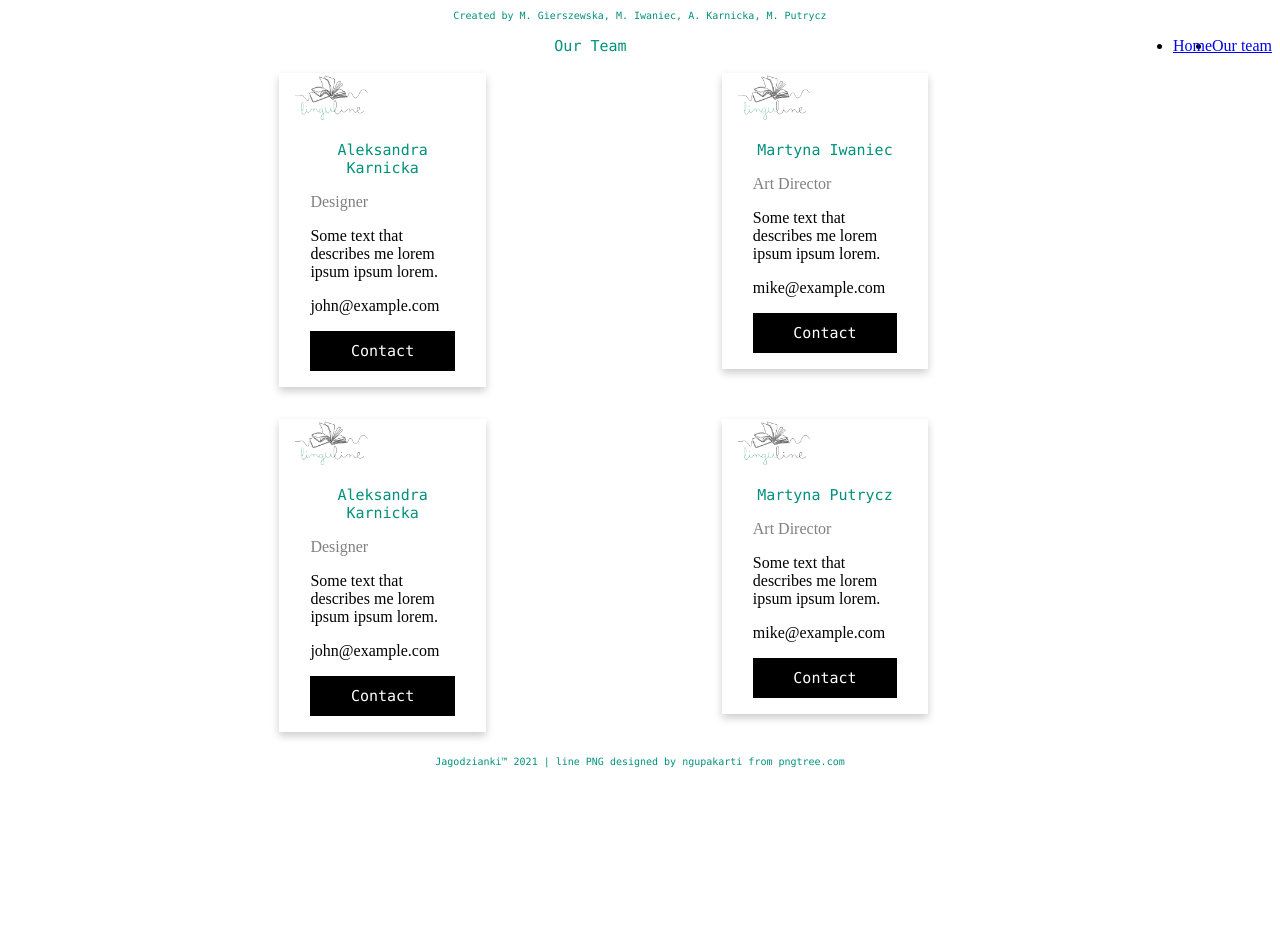
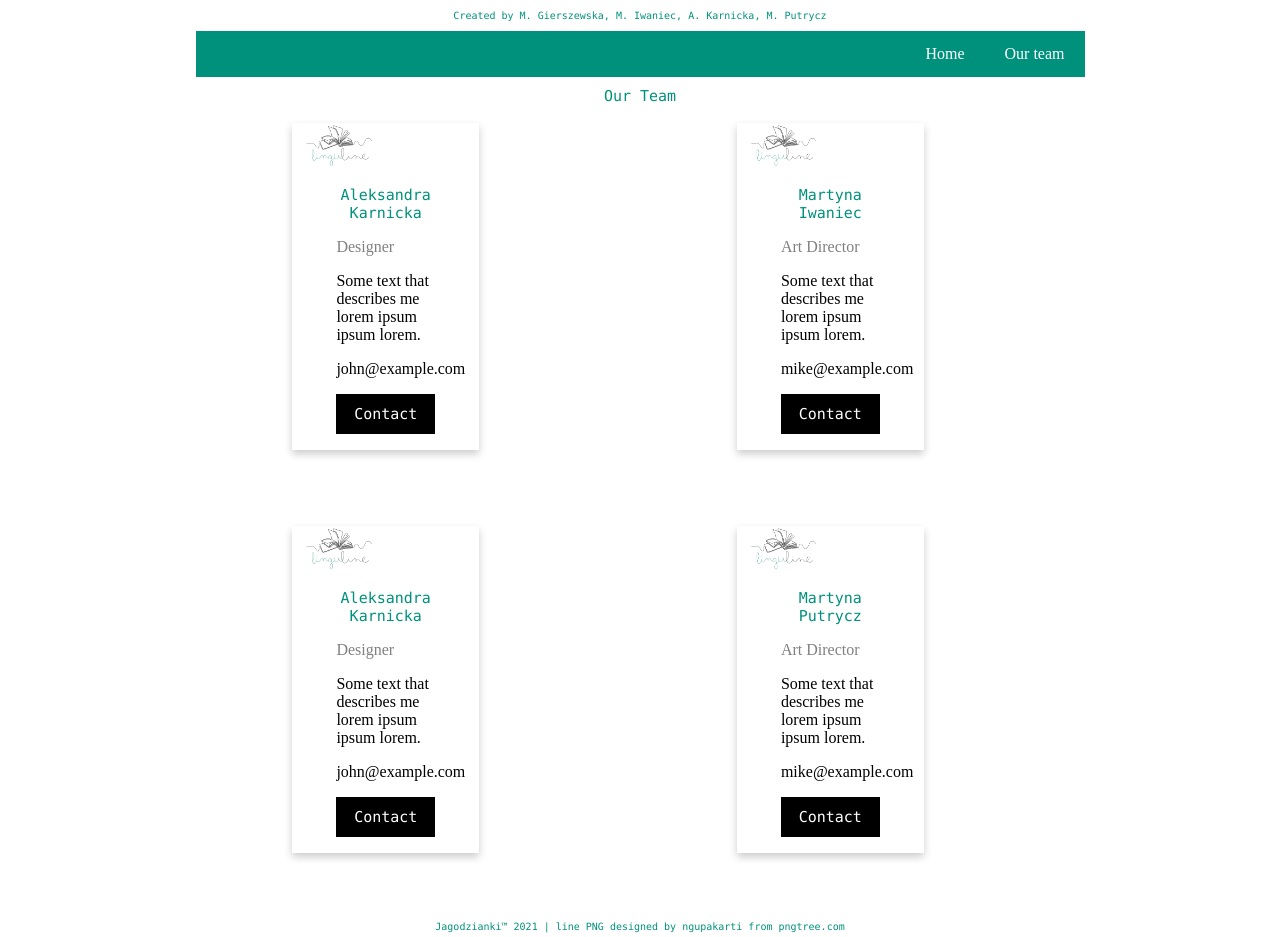
Before and after one commit to aleksandrakarnicka/Linguline, a plain HTML site: page team.html in a window 1280 px wide. Before the commit the page ends 800 px from the top, so only its background shows below. Drawn offline with nearby package versions, Linux system fonts and the light colour scheme.

Commit message:
team page, navbar

```diff
--- a/style.css
+++ b/style.css
@@ -19,6 +19,7 @@ footer {
 
 body {
     background-color:#ffffff;
+    margin: 5px;
 }
 
 h1 {
@@ -124,13 +125,12 @@ div {
 
   .navbar {
     overflow: hidden;
-    background-color: #333;
+    background-color: #00917c;
     position: sticky;
     position: -webkit-sticky;
     top: 0;
   }
 
-  /* Style the navigation bar links */
   .navbar a {
     float: left;
     display: block;
@@ -146,10 +146,9 @@ div {
     float: right;
   }
 
-  /* Change color on hover */
   .navbar a:hover {
     background-color: #ddd;
-    color: black;
+    color: rgb(63, 62, 62);
   }
 
   /* Active/current link */
@@ -158,33 +157,15 @@ div {
     color: white;
   }
 
-  /* Column container */
-  .row {
-    display: -ms-flexbox; /* IE10 */
-    display: flex;
-    -ms-flex-wrap: wrap; /* IE10 */
-    flex-wrap: wrap;
-  }
-
-  /* Create two unequal columns that sits next to each other */
-  /* Sidebar/left column */
-  .side {
-    -ms-flex: 30%; /* IE10 */
-    flex: 30%;
-    background-color: #f1f1f1;
-    padding: 20px;
-  }
-
-
 
 /* TEAM */
-
-
   .column {
     float: left;
-    width: 33.3%;
+    width:50%;
     margin-bottom: 16px;
-    padding: 0 8px;
+    padding-left: 10%;
+    padding-right: 10%;
+    padding-bottom: 5%;
   }
 
   .card {
@@ -193,7 +174,7 @@ div {
   }
 
   .about-section {
-    padding: 50px;
+    padding: 10%;
     text-align: center;
     background-color: #474e5d;
     color: white;
@@ -235,3 +216,19 @@ div {
       display: block;
     }
   }
+
+.row:after {
+    content: "";
+    display: table;
+    clear: both;
+  }
+
+* {
+    box-sizing: border-box;
+  }
+
+column {
+    float: left;
+    width: 50%;
+    padding: 5px;
+  }
--- a/team.html
+++ b/team.html
@@ -7,26 +7,17 @@
     type = "text/css"
 	href = "style.css"/>
 
-    <div class="xs-menu-cont">
-        <a id="menutoggle"><i class="fa fa-align-justify"></i> </a>
-        </div>
-        <nav class="menu">
-            <ul>
-                <li style="float:right;">
-                    <a href="file:///home/martyna/jagodzianki-project/team.html">Our team</a>
-                </li>
-                <li style="float:right;">
-                    <a href="file:///home/martyna/jagodzianki-project/index.html">Home</a>
-                </li>
-            </ul>
-        </nav>
-    </div>
-<script src="https://ajax.googleapis.com/ajax/libs/jquery/1.11.1/jquery.min.js"></script>
+    <div class="navbar">
+        <a href="file:///home/martyna/jagodzianki-project/team.html" class="right">Our team</a>
+        <a href="file:///home/martyna/jagodzianki-project/index.html" class="right">Home</a>
+      </div>
+
 </head>
 
 <body>
-  <h1>Our Team</h1>
-  <div class="row">
+<h1>Our Team</h1>
+<div class="row">
+
     <div class="column">
         <div class="card">
           <img src="linguline1.jpg" alt="Mike" style="width:50%">
@@ -52,7 +43,9 @@
         </div>
       </div>
     </div>
+</div>
 
+<div class="row">
     <div class="column">
       <div class="card">
         <img src="linguline1.jpg" alt="Mike" style="width:50%">
@@ -77,22 +70,8 @@
             <p><button class="button">Contact</button></p>
           </div>
         </div>
-      </div>
-
-  </div>
+    </div>
+</div>
 </body>
 
-<style>
-footer {
-    position: static;
-    bottom: 30px;
-    text-align: center;
-    text-align: center;
-    color: #00917c;
-    font-family: "Consolas", monospace;
-    font-size: 10px;
-    font-weight: lighter;
-}
-</style>
-
 <footer>Jagodzianki™ 2021 | line PNG designed by ngupakarti from pngtree.com</footer>
```
Also changed, not shown: index.html (+2 -3 lines).
